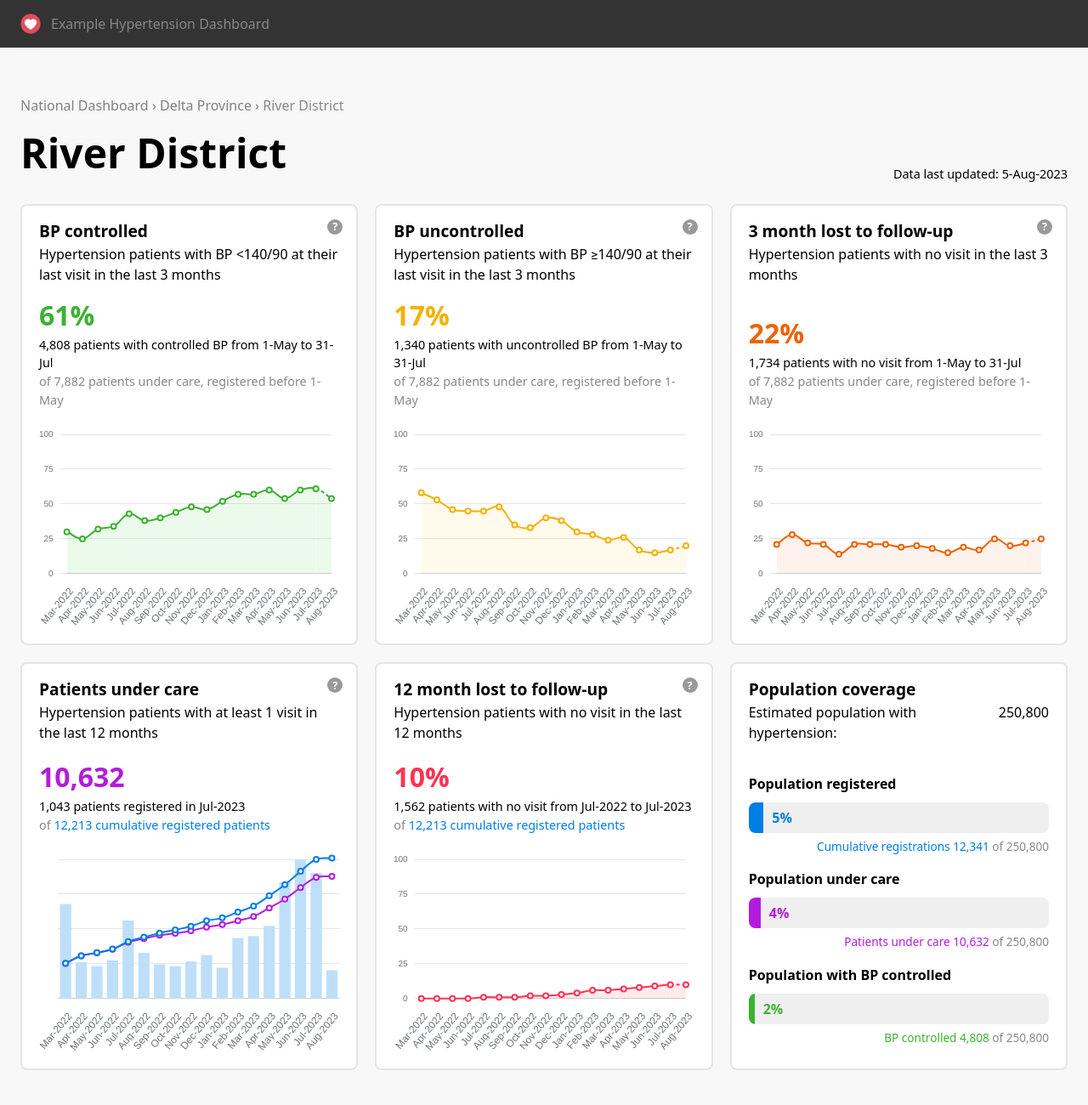
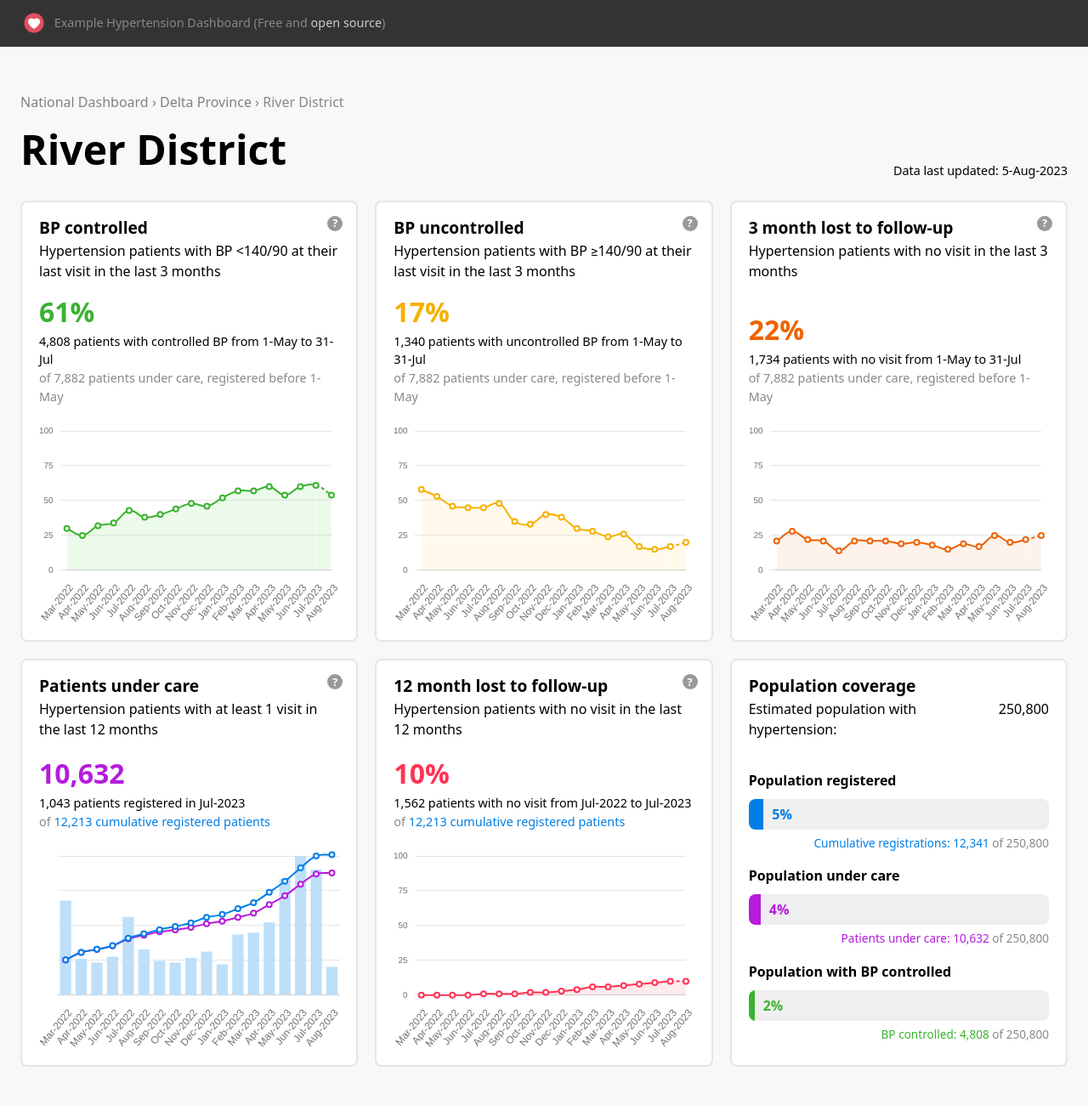
Before and after one commit to simpledotorg/hearts360, a plain HTML site: page index.html in a window 1280 px wide. Shown: the top 1300 px of the page at 85% size. Drawn offline with nearby package versions, Linux system fonts and the light colour scheme.

Commit message:
Added link to Github in the header

```diff
--- a/css/template.css
+++ b/css/template.css
@@ -55,27 +55,25 @@ main {
   background: #333;
   margin-bottom: 2em;
   width: 100%;
+  font-size: 0.9em;
 
   .navigation-body {
-    display: flex;
-    align-items: center;
-    gap: 16px;
     width: 100%;
     max-width: 1600px;
     margin: auto;
     padding: 16px 20px;
     position: relative;
+
+    & a {
+      color: #ccc;
+    }
   }
 
   .navigation-title-image {
-    margin-left: 4px;
-    margin-right: -4px;
+    margin: -2px 8px 0 8px;
+    display: inline-block;
   }
 
-  .heading {
-    font-weight: bold;
-    font-size: 1.5rem;
-  }
 }
 
 .date-updated {
@@ -322,23 +320,22 @@ table {
 
 .cohort-bar {
   display: flex;
-  border-radius: 8px;
+  border-radius: 4px;
   width: 100%;
   overflow: hidden;
   gap: 2px;
-  min-height: 40px;
+  color: #fff;
+  font-weight: 700;
+  text-align: center;
 
   & .segment {
     display: flex;
     align-items: center;
     justify-content: center;
     min-width: 3em;
+    font-size: 0.9em;
     text-shadow: 0 1px 3px rgba(0, 0, 0, 0.3);
   }
-
-  color: #fff;
-  font-weight: 700;
-  text-align: center;
 }
 .key {
   display: flex;
--- a/index.html
+++ b/index.html
@@ -15,7 +15,7 @@
   <body>
     <nav class="navigation">
       <div class="navigation-body text-grey">
-        <img src="favicon.png" alt="" width="24" height="24" class="navigation-title-image"> Example Hypertension Dashboard
+        <img src="favicon.png" alt="" width="24" height="24" class="navigation-title-image"> Example Hypertension Dashboard (Free and <a href="https://github.com/simpledotorg/hypertension-dashboard">open source</a>)
       </div>
     </nav>
     <div class="breadcrumbs">
@@ -226,7 +226,7 @@
               </div>
             </div>
             <p class="coverage-detail text-grey">
-              <span class="registrations">Cumulative registrations 12,341</span>
+              <span class="registrations">Cumulative registrations: 12,341</span>
               of 250,800
             </p>
 
@@ -243,7 +243,7 @@
               </div>
             </div>
             <p class="coverage-detail text-grey">
-              <span class="under-care">Patients under care 10,632</span> of
+              <span class="under-care">Patients under care: 10,632</span> of
               250,800
             </p>
 
@@ -259,7 +259,7 @@
               </div>
             </div>
             <p class="coverage-detail text-grey">
-              <span class="controlled">BP controlled 4,808</span> of 250,800
+              <span class="controlled">BP controlled: 4,808</span> of 250,800
             </p>
           </div>
         </div>
```
